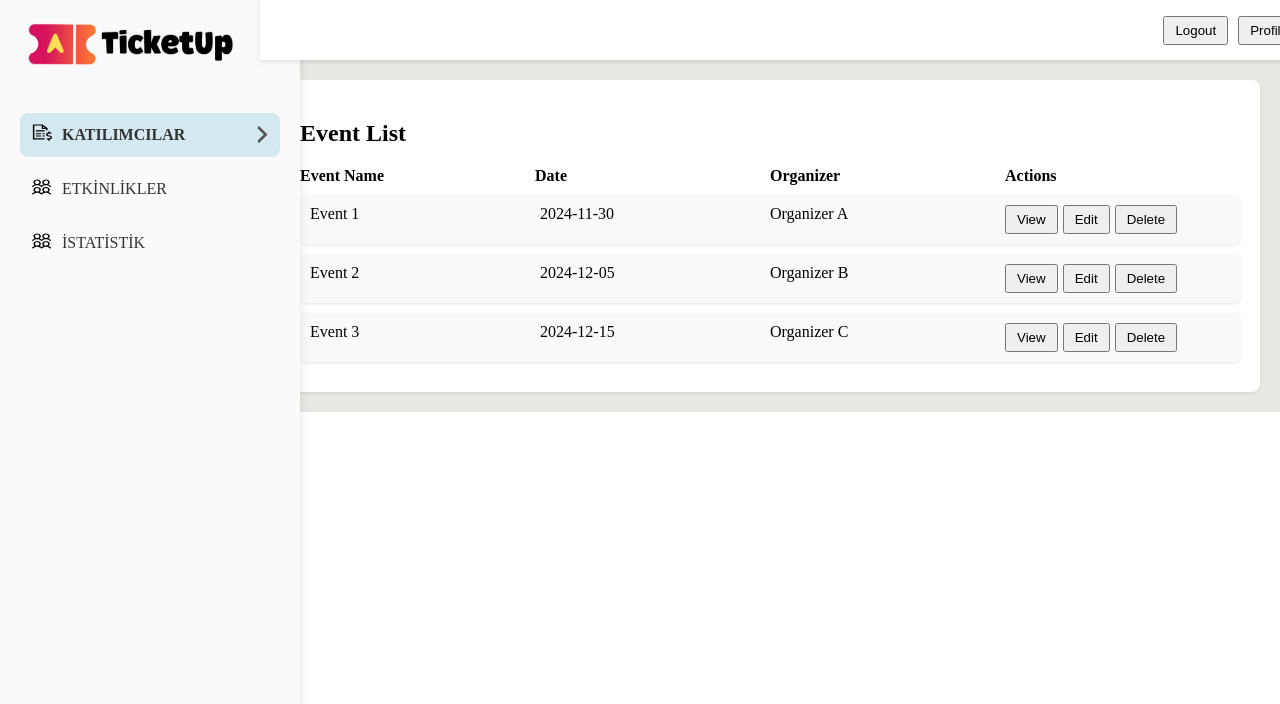
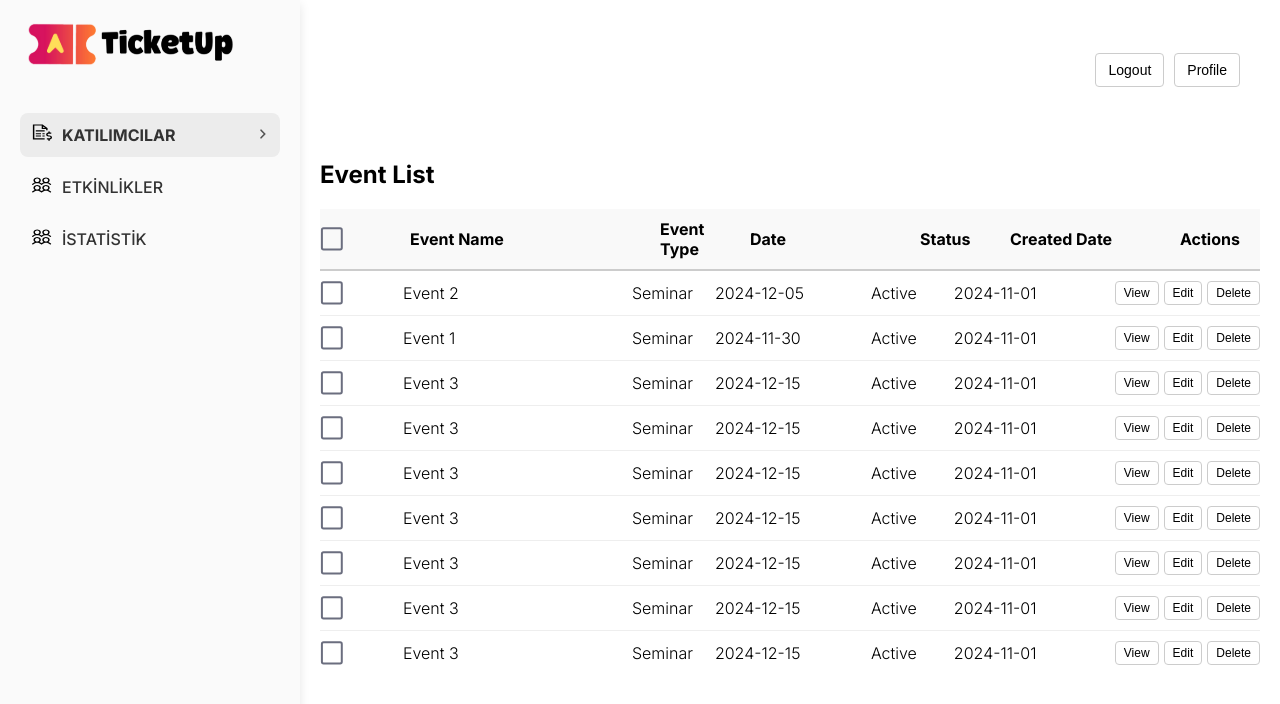
Before and after one commit to AbduNaber/TicketUp, a React (Vite) app in the folder ticketup-ui/: page /adminpanel in a window 1280 px wide. Shown: the top 704 px of the page. Built offline with nearby package versions, Linux system fonts and the light colour scheme.

Commit message:
admin panel created

```diff
--- a/ticketup-ui/index.html
+++ b/ticketup-ui/index.html
@@ -11,6 +11,9 @@
       href="https://fonts.googleapis.com/css2?family=Cormorant+Garamond:ital,wght@0,300;0,400;0,500;0,600;0,700;1,300;1,400;1,500;1,600;1,700&family=Poppins:ital,wght@0,100;0,200;0,300;0,400;0,500;0,600;0,700;0,800;0,900;1,100;1,200;1,300;1,400;1,500;1,600;1,700;1,800;1,900&display=swap"
       rel="stylesheet"
     />
+    <link rel="preconnect" href="https://fonts.googleapis.com">
+    <link rel="preconnect" href="https://fonts.gstatic.com" crossorigin>
+    <link href="https://fonts.googleapis.com/css2?family=Inter:ital,opsz,wght@0,14..32,100..900;1,14..32,100..900&display=swap" rel="stylesheet">
   </head>
   <body>
     <div id="root"></div>
--- a/ticketup-ui/src/AdminPanel.css
+++ b/ticketup-ui/src/AdminPanel.css
@@ -1,24 +1,35 @@
-/* General layout */
+/* AdminPanel styles */
+body {
+  font-family: "Inter", sans-serif;
+  font-optical-sizing: auto;
+  font-weight: 1;
+  font-style: normal;
+}
+
+
 .AdminPanel {
   display: flex;
-  background: #E7E7E3;
+  height: 100vh;
 }
 
-/* Sidebar */
+
 .sidebar {
   width: 260px;
   min-height: 100vh;
-  position: fixed;
   background-color: #FAFAFA;
   box-shadow: 0 4px 10px rgba(0, 0, 0, 0.1);
+  padding: 20px;
   display: flex;
   flex-direction: column;
-  padding: 20px;
 }
 
-/* Sidebar Logo */
+/* Logo */
 .logo-container {
   margin-bottom: 40px;
+}
+.logo {
+  max-width: 100%;
+  height: auto;
 }
 
 /* Menu */
@@ -28,111 +39,239 @@
   margin: 0;
   display: flex;
   flex-direction: column;
-  gap: 10px; /* Adds spacing between menu items */
+  gap: 8px;
 }
-
 .menu-item {
-  position: relative;
+  font-family: "Inter", sans-serif;
+  font-optical-sizing: auto;
+  font-weight:0.1;
+  font-style: normal;
   font-size: 16px;
   font-weight: 500;
-  color: #333333;
+  color: #333;
   text-decoration: none;
   display: flex;
   align-items: center;
   gap: 10px;
   padding: 10px 12px;
   border-radius: 8px;
+  cursor: pointer;
   transition: background-color 0.3s ease;
+  position: relative;
 }
-
+.menu-item:hover {
+  background-color: #f0f0f0;
+}
 .menu-item.active {
-  background-color: rgba(173, 216, 230, 0.5);
+  background-color: #ececec;
   font-weight: bold;
 }
-
-.menu-item:hover {
-  background-color: rgb(255, 0, 0);
+.menu-item-icon img {
+  width: 20px;
+  height: 20px;
 }
-
-.active-icon img {
-  width: 25px;
-  height: 25px;
+.active-icon {
   position: absolute;
-  top: 20%;
-  right: 5px;
+  right: 10px;
+}
+.active-icon-img {
+  width: 14px;
+  height: 14px;
 }
 
 /* Main Content */
 .main-content {
-  margin-left: 260px; /* Aligns main content next to the sidebar */
-  margin-top: 60px; /* Pushes content below the top bar */
-  padding: 20px; /* Adds padding inside the main content */
   flex: 1;
-  display: flex;
-  flex-direction: column;
+  padding: 20px;
 }
 
 /* Top Bar */
 .top-bar {
-  height: 60px; /* Adjust height as needed */
-  width: calc(100% - 260px); /* Full width minus sidebar width */
-  position: fixed;
-  top: 0;
-  left: 260px; /* Aligns next to the sidebar */
-  background-color: #fff; /* Background color */
   display: flex;
-  justify-content: flex-end; /* Align buttons to the right */
-  align-items: center; /* Vertically center buttons */
-  padding: 0 20px;
-  box-shadow: 0 2px 5px rgba(0, 0, 0, 0.1); /* Adds a subtle shadow */
-  z-index: 100; /* Ensures the top bar stays above content */
+  justify-content: flex-end;
+  gap: 10px;
+  margin-bottom: 20px;
+}
+.top-bar button {
+  padding: 8px 12px;
+  font-size: 14px;
+  cursor: pointer;
+  border: 1px solid #ccc;
+  border-radius: 4px;
+  background-color: #fff;
+  transition: background-color 0.2s;
+}
+.top-bar button:hover {
+  background-color: #f5f5f5;
 }
 
-.top-bar button {
-  margin-left: 10px;
-  padding: 5px 10px;
+
+
+
+.event-list-container {
+  margin-top: 20px;
+  width: 100%;
+
+  background-color: #fff; /* Clean background */
+  overflow: hidden; /* Prevent content overflow */
+}
+
+/* Header */
+.event-list-header {
+  display: grid;
+  grid-template-columns: 3fr 2fr 2fr 2fr; /* Consistent column structure */
+  gap: 10px;
+  padding: 10px 0;
+  font-weight: bold;
+  border-bottom: 2px solid #ccc; /* Separate header with a line */
+  background-color: #f9f9f9; /* Optional: Light background for header */
+  position: sticky; /* Sticky header (optional for better UX) */
+  top: 0; /* Sticks to the top of the container */
+  z-index: 1; /* Ensure it stays above the content */
+}
+
+/* Scrollable Event List */
+.event-list {
+  max-height: 400px; /* Fixed height for scrollable rows */
+  overflow-y: auto; /* Enable vertical scrolling */
+}
+
+/* Individual Rows */
+.event-item {
+  display: grid;
+  grid-template-columns: 3fr 2fr 2fr 2fr; /* Same as header for alignment */
+  gap: 10px;
+  padding: 10px 0;
+  align-items: center;
+  border-bottom: 1px solid #eee;
+}
+
+/* Last Row Without Border */
+.event-item:last-child {
+  border-bottom: none;
+}
+
+/* Column Text Alignments */
+.event-name,
+.event-date,
+.event-organizer,
+.event-actions {
+  text-align: left;
+}
+
+/* Action Buttons */
+.event-actions button {
+  margin-left: 5px;
+  padding: 4px 8px;
+  font-size: 12px;
+  border: 1px solid #ccc;
+  border-radius: 4px;
+  background-color: #fff;
+  cursor: pointer;
+  transition: background-color 0.2s;
+}
+
+.event-actions button:hover {
+  background-color: #f5f5f5;
+}
+
+/* Scrollbar Styling (Optional) */
+.event-list::-webkit-scrollbar {
+  width: 8px;
+}
+
+.event-list::-webkit-scrollbar-thumb {
+  background-color: #ccc;
+  border-radius: 8px;
+}
+
+.event-list::-webkit-scrollbar-thumb:hover {
+  background-color: #999;
+}
+
+.event-list-header,
+.event-item {
+  display: grid;
+  grid-template-columns: 1fr 3fr 1fr 2fr 1fr 2fr 1fr;
+  gap: 10px;
+  padding: 10px 0;
+  align-items: center;
+}
+
+
+.event-list-header {
+  font-weight: bold;
+  border-bottom: 2px solid #ccc;
+}
+
+
+.event-item {
+  font-weight: 300;
+  border-bottom: 1px solid #eee;
+}
+
+
+.event-name,
+.event-date,
+.event-organizer {
+  text-align: left;
+}
+
+.event-actions {
+  display: flex;
+  align-items: center;
+}
+
+.event-actions {
+  text-align: center;
+}
+
+/* Buttons in Actions */
+.event-actions button {
+  margin-left: 5px;
+  padding: 4px 8px;
+  font-size: 12px;
+  border: 1px solid #ccc;
+  border-radius: 4px;
+  background-color: #fff;
+  cursor: pointer;
+  transition: background-color 0.2s;
+}
+
+.event-actions button:hover {
+  background-color: #f5f5f5;
+}
+
+
+.custom-checkbox {
+  position: relative;
+  display: inline-block;
+  width: 24px;
+  height: 24px;
   cursor: pointer;
 }
 
-/* Event List */
-.event-list {
-  padding: 20px;
-  background: #fff;
-  border-radius: 8px;
-  box-shadow: 0 1px 3px rgba(0, 0, 0, 0.1);
+
+.custom-checkbox input[type="checkbox"] {
+  position: absolute;
+  opacity: 0;
+  cursor: pointer;
+  height: 0;
+  width: 0;
 }
 
-/* Event List Header */
-.event-list-header {
-  display: flex;
-  justify-content: space-between;
-  font-weight: bold;
-  margin-bottom: 10px;
+
+.checkbox-icon {
+  position: absolute;
+  top: 0;
+  left: 0;
+  width: 100%;
+  height: 100%;
+  background-image: url('../assets/icons/checkbox.svg');
+  background-size: cover;
+  background-repeat: no-repeat;
 }
 
-.event-list-header span {
-  flex: 1;
-  text-align: left;
+.custom-checkbox input[type="checkbox"]:checked + .checkbox-icon {
+  background-image: url('../assets/icons/selected-checkbox.svg');
 }
-
-/* Event Items */
-.event-item {
-  display: flex;
-  justify-content: space-between;
-  margin: 10px 0;
-  padding: 10px;
-  background: #f9f9f9;
-  border-radius: 5px;
-  box-shadow: 0 1px 3px rgba(0, 0, 0, 0.1);
-}
-
-.event-item span {
-  flex: 1;
-  text-align: left;
-}
-
-.event-actions button {
-  margin-left: 5px;
-  padding: 5px 10px;
-  cursor: pointer;
-}
--- a/ticketup-ui/src/AdminPanel.jsx
+++ b/ticketup-ui/src/AdminPanel.jsx
@@ -1,81 +1,163 @@
+import React, { useState } from "react";
+import "./AdminPanel.css";
 
-import React, { useState } from 'react';
-import './AdminPanel.css';
 
-const events = [
-  { name: 'Event 1', date: '2024-11-30', organizer: 'Organizer A' },
-  { name: 'Event 2', date: '2024-12-05', organizer: 'Organizer B' },
-  { name: 'Event 3', date: '2024-12-15', organizer: 'Organizer C' },
+const AdminPanel = () => {
+    const [activeItem, setActiveItem] = useState(1);
+
+    const menuItems = [
+        { id: 1, label: "KATILIMCILAR", icon: "/assets/icons/statistic-icon.svg" },
+        { id: 2, label: "ETKİNLİKLER", icon: "/assets/icons/participant-icon.svg" },
+        { id: 3, label: "İSTATİSTİK", icon: "/assets/icons/participant-icon.svg" },
+
     ];
+
+
+    const [events, setEvents] = useState([
+
+      { name: "Event 2", date: "2024-12-05",  type: "Seminar" , status: "Active" , createdDate: "2024-11-01" ,isselected: false},
+      { name: "Event 1", date: "2024-11-30",   type: "Seminar" , status: "Active" , createdDate: "2024-11-01" ,isselected: false},
+        { name: "Event 3", date: "2024-12-15",  type: "Seminar" , status: "Active" , createdDate: "2024-11-01"  ,isselected: false},
+        { name: "Event 3", date: "2024-12-15",  type: "Seminar" , status: "Active" , createdDate: "2024-11-01",isselected: false},
+        { name: "Event 3", date: "2024-12-15",  type: "Seminar" , status: "Active" , createdDate: "2024-11-01",isselected: false},
+        { name: "Event 3", date: "2024-12-15",  type: "Seminar" , status: "Active" , createdDate: "2024-11-01",isselected: false},
+        { name: "Event 3", date: "2024-12-15",  type: "Seminar" , status: "Active" , createdDate: "2024-11-01",isselected: false},
+        { name: "Event 3", date: "2024-12-15",  type: "Seminar" , status: "Active" , createdDate: "2024-11-01",isselected: false},
+        { name: "Event 3", date: "2024-12-15",  type: "Seminar" , status: "Active" , createdDate: "2024-11-01",isselected: false},
+        { name: "Event 3", date: "2024-12-15",  type: "Seminar" , status: "Active" , createdDate: "2024-11-01",isselected: false},
+        { name: "Event 3", date: "2024-12-15",  type: "Seminar" , status: "Active" , createdDate: "2024-11-01",isselected: false},
+        { name: "Event 3", date: "2024-12-15",  type: "Seminar" , status: "Active" , createdDate: "2024-11-01",isselected: false},
+        { name: "Event 3", date: "2024-12-15",  type: "Seminar" , status: "Active" , createdDate: "2024-11-01",isselected: false},
+        { name: "Event 3", date: "2024-12-15",  type: "Seminar" , status: "Active" , createdDate: "2024-11-01",isselected: false},
+        { name: "Event 3", date: "2024-12-15",  type: "Seminar" , status: "Active" , createdDate: "2024-11-01",isselected: false},
+        { name: "Event 3", date: "2024-12-15",  type: "Seminar" , status: "pasive" , createdDate: "2024-11-01",isselected: false},
+        { name: "Event 3", date: "2024-12-15",  type: "Seminar" , status: "Active" , createdDate: "2024-11-01",isselected: false},
+        { name: "Event 3", date: "2024-12-15",  type: "Seminar" , status: "Active" , createdDate: "2024-11-01",isselected: false},
+        { name: "Event 3", date: "2024-12-15",  type: "Seminar" , status: "Active" , createdDate: "2024-11-01",isselected: false},
+        { name: "Event 1", date: "2024-11-30",   type: "Seminar" , status: "Active" , createdDate: "2024-11-01",isselected: false},
+        { name: "Event 2", date: "2024-12-05",  type: "Seminar" , status: "Active" , createdDate: "2024-11-01",isselected: false},
+        { name: "Event 3", date: "2024-12-15",  type: "Seminar" , status: "Active" , createdDate: "2024-11-01",isselected: false},
+        { name: "Event 3", date: "2024-12-15",  type: "Seminar" , status: "Active" , createdDate: "2024-11-01",isselected: false},
+        { name: "Event 3", date: "2024-12-15",  type: "Seminar" , status: "Active" , createdDate: "2024-11-01",isselected: false},
+        { name: "Event 3", date: "2024-12-15",  type: "Seminar" , status: "Active" , createdDate: "2024-11-01",isselected: false},
+
+    ]);
 
 
 
 
-const menuItems = [
-    { id: 1, label: "KATILIMCILAR", icon: "../assets/icons/statistic-icon.svg"},
-    { id: 2, label: "ETKİNLİKLER", icon: "../assets/icons/participant-icon.svg" },
-    { id: 3, label: "İSTATİSTİK", icon: "../assets/icons/participant-icon.svg" },
-];
+    const handleToggle = (clickedEvent) => {
+      setEvents(events.map(event =>
+        event === clickedEvent ? { ...event, isselected: !event.isselected } : event
+      ));
+    };
 
-const AdminPanel = () => {
-    const [activeItem, setActiveItem] = useState(1);
+    const [isAllSelected, setIsAllSelected] = useState(false);
+    const handleToggleAll = () => {
+      if(isAllSelected){
+      setEvents(events.map(event =>
+        event.isselected === true ? { ...event, isselected: false } : event
+      ));
+    }
+    else{
+      setEvents(events.map(event =>
+        event.isselected === false ? { ...event, isselected: true } : event
+      ));
+    }
+    setIsAllSelected(!isAllSelected);
+    }
+
+
     return (
         <div className="AdminPanel">
             {/* Sidebar */}
             <div className="sidebar">
                 <div className="logo-container">
-                <img src="../assets/icons/ticketUp-logo.svg" alt="TicketUp Logo" className="logo" />
+                    <img
+                        src="/assets/icons/ticketUp-logo.svg"
+                        alt="TicketUp Logo"
+                        className="logo"
+                    />
                 </div>
                 <ul className="menu">
                     {menuItems.map((item) => (
                         <li
                             key={item.id}
                             className={`menu-item ${item.id === activeItem ? "active" : ""}`}
-                    onClick={() => setActiveItem(item.id)} // Set active on click
+                            onClick={() => setActiveItem(item.id)}
                         >
                             <span className="menu-item-icon">
-                        <img src={item.icon} alt={item.label} style={{ width: "20px", height: "20px" }} />
+                                <img
+                                    src={item.icon}
+                                    alt={item.label}
+                                    className="menu-item-img"
+                                />
                             </span>
                             <span className="menu-item-label">{item.label}</span>
                             {item.id === activeItem && (
                                 <span className="active-icon">
                                     <img
-                                src="../assets/icons/dashicons_arrow-right.svg"
+                                        src="/assets/icons/dashicons_arrow-right.svg"
                                         alt="Active"
-                                className="active-icon"
+                                        className="active-icon-img"
                                     />
                                 </span>
                             )}
                         </li>
                     ))}
                 </ul>
-
             </div>
 
+            {/* Main Content */}
+            <div className="main-content">
+                {/* Top Bar */}
                 <div className="top-bar">
                     <button>Logout</button>
                     <button>Profile</button>
                 </div>
 
-
-      <div className="main-content">
-        {/* Top Bar */}
-
-
                 {/* Event List */}
-        <div className="event-list">
+                <div className="event-list-container">
                     <h2>Event List</h2>
                     <div className="event-list-header">
+                      <img
+                      onClick={() => handleToggleAll()}
+                      src={isAllSelected ? '/src/assets/icons/selected-checkbox.svg' : '/src/assets/icons/checkbox.svg'}
+                      alt="Checkbox"
+                      style={{
+                        display: 'inline-block',
+                        width: '24px',
+                        height: '24px',
+                        cursor: 'pointer',
+                      }}
+                        />
+
                         <span className="event-name-header">Event Name</span>
+                        <span className="event-type-header">Event Type</span>
                         <span className="event-date-header">Date</span>
-            <span className="event-organizer-header">Organizer</span>
+                        <span className="event-status-header">Status</span>
+                        <span className="event-created-date-header"> Created Date</span>
                         <span className="event-actions-header">Actions</span>
                     </div>
+                    <div className="event-list">
                     {events.map((event, index) => (
                         <div key={index} className="event-item">
+                            <img
+                      onClick={() => handleToggle(event)}
+                      src={event.isselected ? '/src/assets/icons/selected-checkbox.svg' : '/src/assets/icons/checkbox.svg'}
+                      alt="Checkbox"
+                      style={{
+                        display: 'inline-block',
+                        width: '24px',
+                        height: '24px',
+                        cursor: 'pointer',
+                      }}
+                        />
                             <span className="event-name">{event.name}</span>
+                            <span className="event-type">{event.type}</span>
                             <span className="event-date">{event.date}</span>
-              <span className="event-organizer">{event.organizer}</span>
+                            <span className="event-status">{event.status}</span>
+                            <span className="event-created-date">{event.createdDate}</span>
                             <span className="event-actions">
                                 <button>View</button>
                                 <button>Edit</button>
@@ -86,6 +168,7 @@ const AdminPanel = () => {
                     </div>
                 </div>
             </div>
+        </div>
     );
 };
 
```
Also changed, not shown: ticketup-ui/src/assets/icons/checkbox.svg (added), ticketup-ui/src/assets/icons/selected-checkbox.svg (added). Lines whose indentation alone changed are shown as unchanged.
